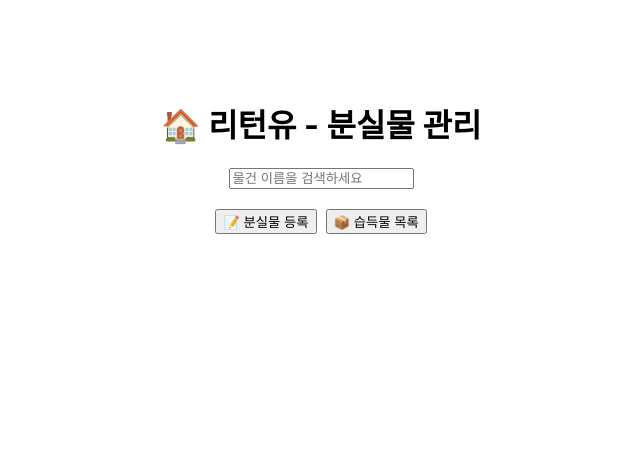
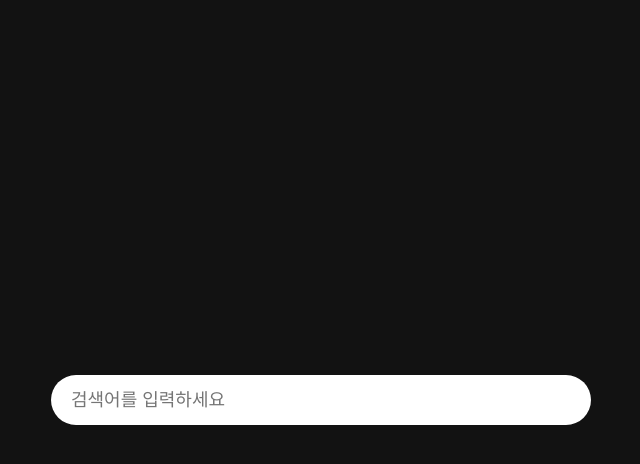
Before and after one commit to sungsu64/returnu, a React (Create React App) app in the folder frontend/: page / in a window 1280 px wide. Shown: the top 464 px of the page, without its empty margins (319-959 px from the left). Built offline with nearby package versions, Linux system fonts and the light colour scheme.

Commit message:
메인페이지 검색창 추가

```diff
--- a/frontend/src/App.js
+++ b/frontend/src/App.js
@@ -1,20 +1,27 @@
-import React from 'react';
-import { BrowserRouter as Router, Routes, Route } from 'react-router-dom';
-
-import Home from './pages/Home';
-import LostRegister from './pages/LostRegister';
-import FoundList from './pages/FoundList';
-
 function App() {
   return (
-    <Router>
-      <Routes>
-        <Route path="/" element={<Home />} />
-        <Route path="/lost/register" element={<LostRegister />} />
-        <Route path="/found/list" element={<FoundList />} />
-      </Routes>
-    </Router>
+    <div style={{
+      backgroundColor: "#121212",
+      minHeight: "100vh",
+      display: "flex",
+      justifyContent: "center",
+      alignItems: "center"
+    }}>
+      <input
+        type="text"
+        placeholder="검색어를 입력하세요"
+        style={{
+          width: "500px",
+          height: "50px",
+          borderRadius: "25px",
+          border: "none",
+          padding: "0 20px",
+          fontSize: "18px"
+        }}
+      />
+    </div>
   );
 }
 
+// 👇 이거 꼭 필요!!
 export default App;
```
